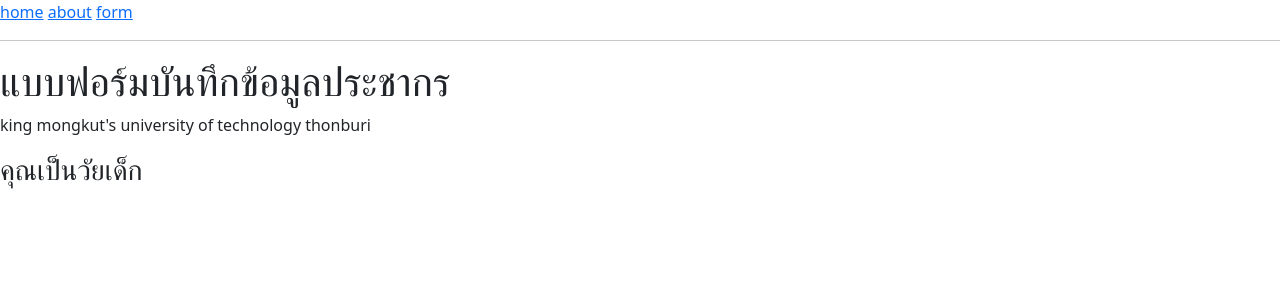
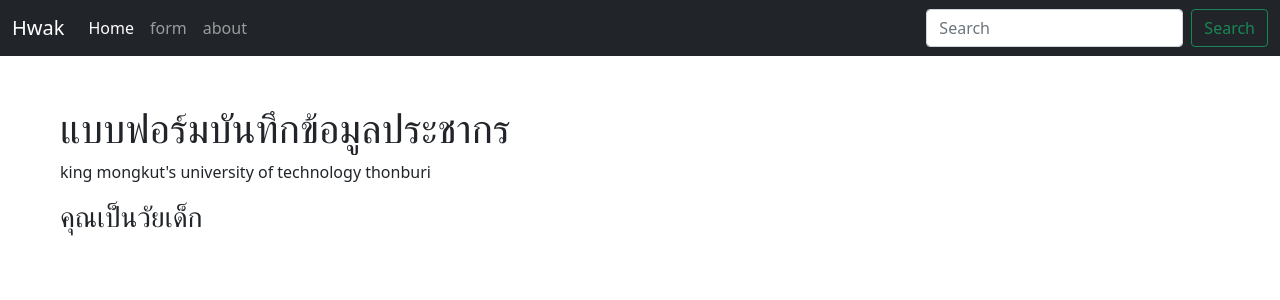
Before and after one commit to hwakkub/Django_Framework, a Django app: page /form in a window 1280 px wide. Shown: the top 300 px of the page. Run offline with Django 5.2, Linux system fonts and the light colour scheme.

Commit message:
boostrap

```diff
--- a/myapp/templates/base.html
+++ b/myapp/templates/base.html
@@ -8,11 +8,36 @@
     {% endblock %}
 </head>
 <body>
-    <a href="/">home</a>
-    <a href="/about">about</a>
-    <a href="/form">form</a>
-    <hr>
-    <div>
+    <!-- <a href="/" class="btn btn-primary">home</a>
+    <a href="/about" class="btn btn-warning">about</a>
+    <a href="/form" class="btn btn-success">form</a>
+    <hr> -->
+    <nav class="navbar navbar-expand-lg navbar-dark bg-dark">
+        <div class="container-fluid">
+          <a class="navbar-brand" href="/">Hwak</a>
+          <button class="navbar-toggler" type="button" data-bs-toggle="collapse" data-bs-target="#navbarSupportedContent" aria-controls="navbarSupportedContent" aria-expanded="false" aria-label="Toggle navigation">
+            <span class="navbar-toggler-icon"></span>
+          </button>
+          <div class="collapse navbar-collapse" id="navbarSupportedContent">
+            <ul class="navbar-nav me-auto mb-2 mb-lg-0">
+              <li class="nav-item">
+                <a class="nav-link active" aria-current="page" href="/">Home</a>
+              </li>
+              <li class="nav-item">
+                <a class="nav-link" href="/form">form</a>
+              </li>
+              <li class="nav-item">
+                <a class="nav-link" href="/about">about</a>
+              </li>
+            </ul>
+            <form class="d-flex">
+              <input class="form-control me-2" type="search" placeholder="Search" aria-label="Search">
+              <button class="btn btn-outline-success" type="submit">Search</button>
+            </form>
+          </div>
+        </div>
+      </nav>
+    <div class="container mx-5 my-5">
         {% block content %}
         {% endblock %}
     </div>
```
